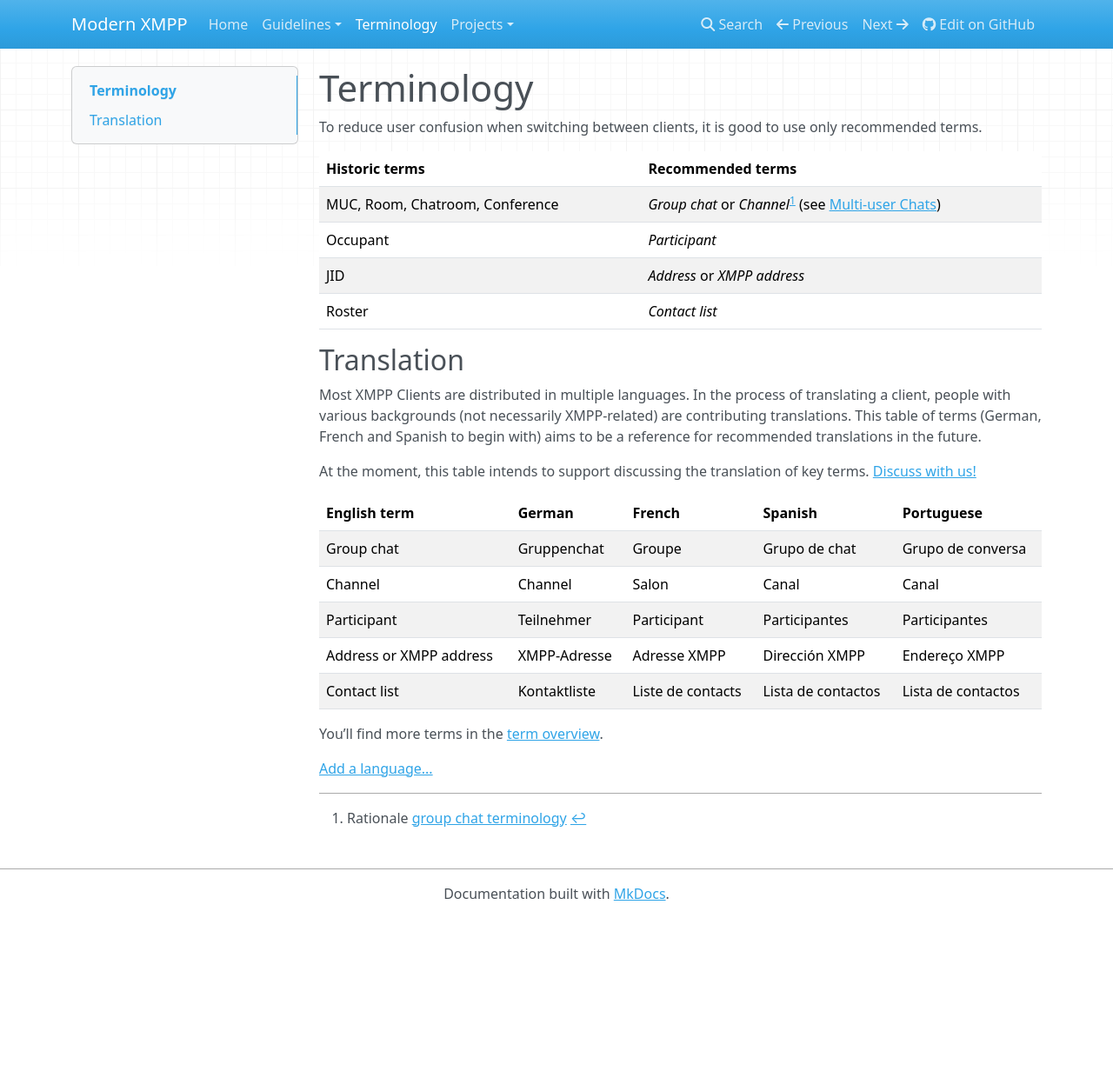
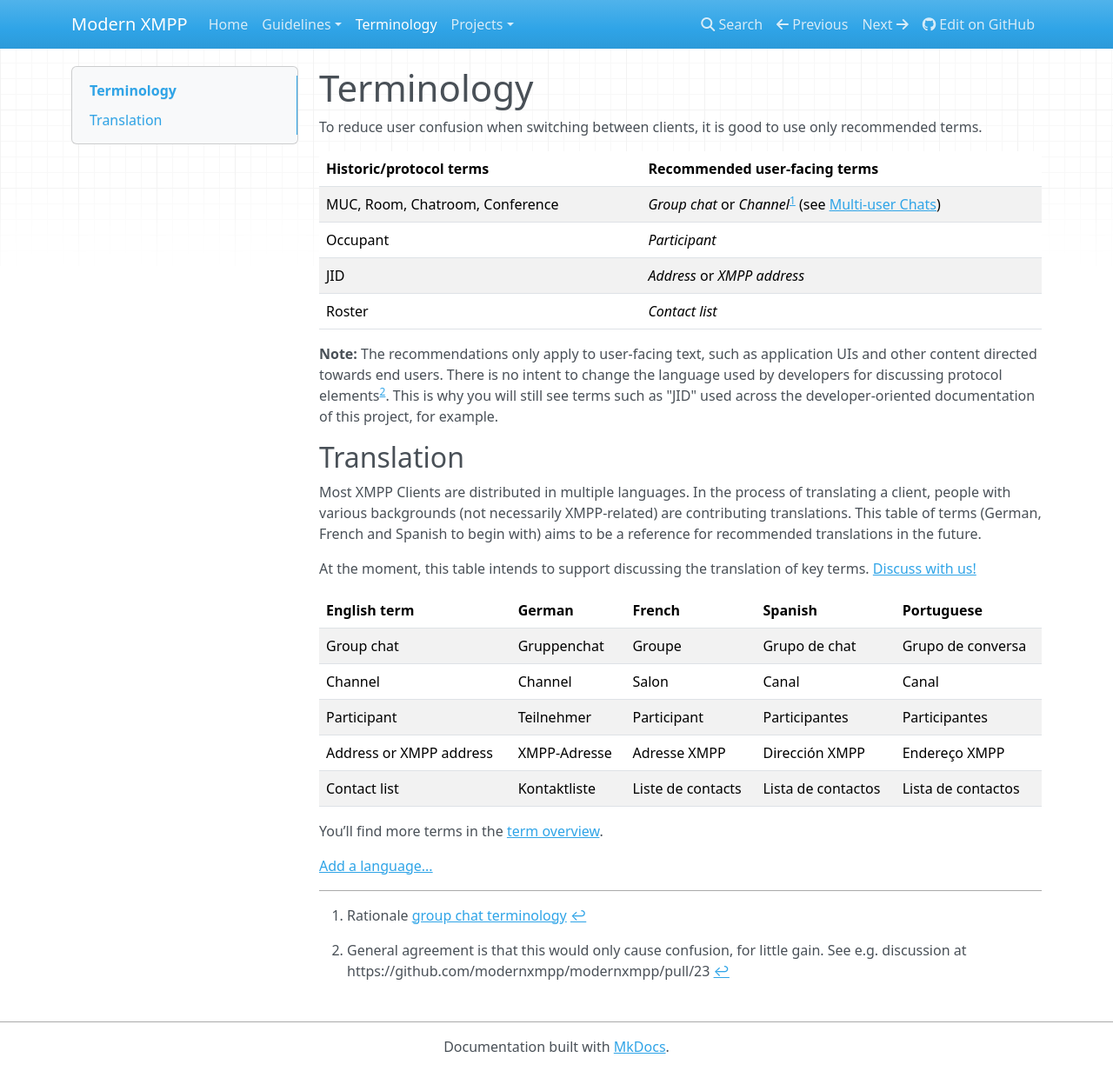
Before and after one commit to modernxmpp/modernxmpp, an MkDocs documentation site: the page built from docs/terminology.md, in a window 1280 px wide and 1232 px high. Shown: the whole window at 87% size. Built offline with MkDocs 1.6.1, drawn with Linux system fonts in a browser that asks for light colours; nearby versions of some CDN libraries.

Commit message:
Clarify that dev terminology is unaffected by recommendations

```diff
--- a/docs/terminology.md
+++ b/docs/terminology.md
@@ -3,12 +3,14 @@
 To reduce user confusion when switching between clients, it is good to use only recommended
 terms.
 
-| Historic terms                   | Recommended terms                                                    |
+| Historic/protocol terms          | Recommended user-facing terms                                        |
 |----------------------------------|----------------------------------------------------------------------|
 | MUC, Room, Chatroom, Conference  | *Group chat* or *Channel*[^rationale-gc] (see [Multi-user Chats][])  |
 | Occupant                         | *Participant*                                                        |
 | JID                              | *Address* or *XMPP address*                                          |
 | Roster                           | *Contact list*                                                       |
+
+**Note:** The recommendations only apply to user-facing text, such as application UIs and other content directed towards end users. There is no intent to change the language used by developers for discussing protocol elements[^rationale-dev-terms]. This is why you will still see terms such as "JID" used across the developer-oriented documentation of this project, for example.
 
 ## Translation
 
@@ -34,3 +36,5 @@ You’ll find more terms in the [term overview](/translation-discussion).
 [^rationale-gc]: Rationale [group chat terminology](/rationale#terminology)
 
 [Multi-user Chats]: client/groupchat.md
+
+[^rationale-dev-terms]: General agreement is that this would only cause confusion, for little gain. See e.g. discussion at https://github.com/modernxmpp/modernxmpp/pull/23
```
